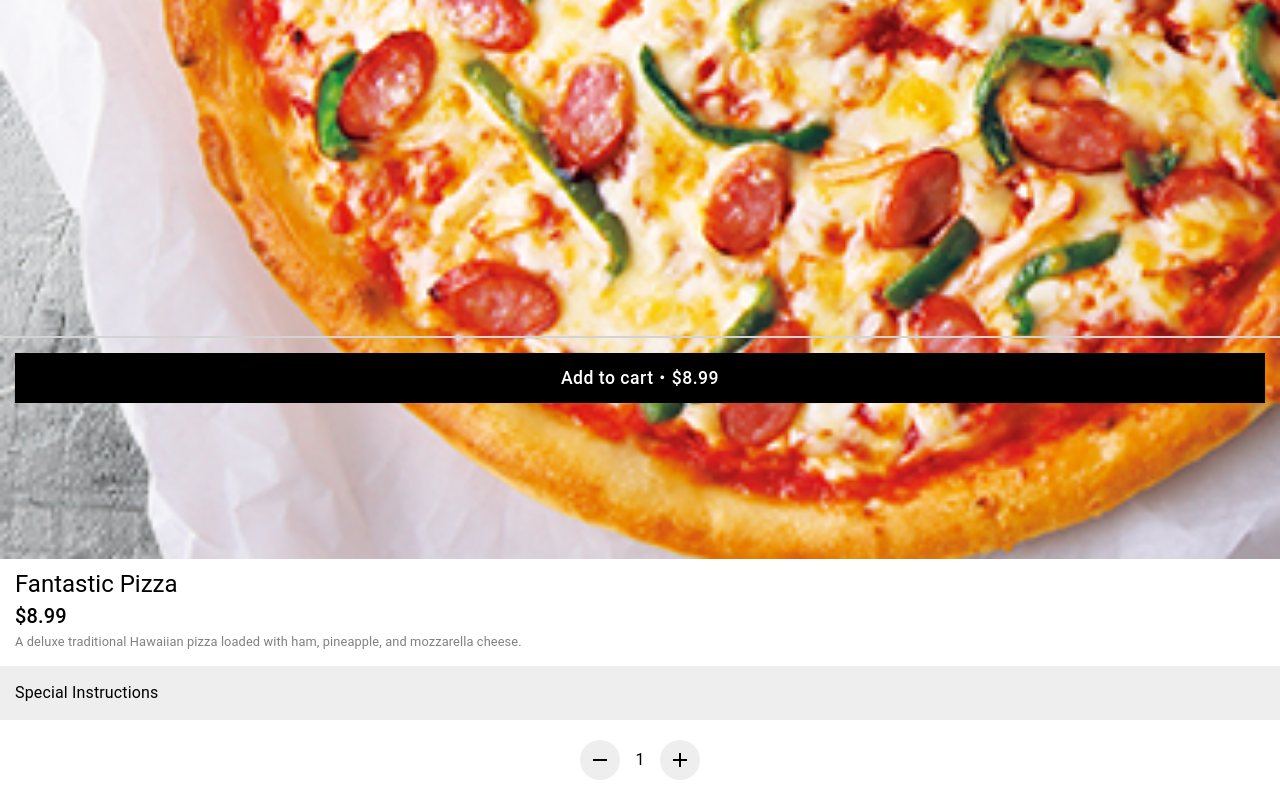
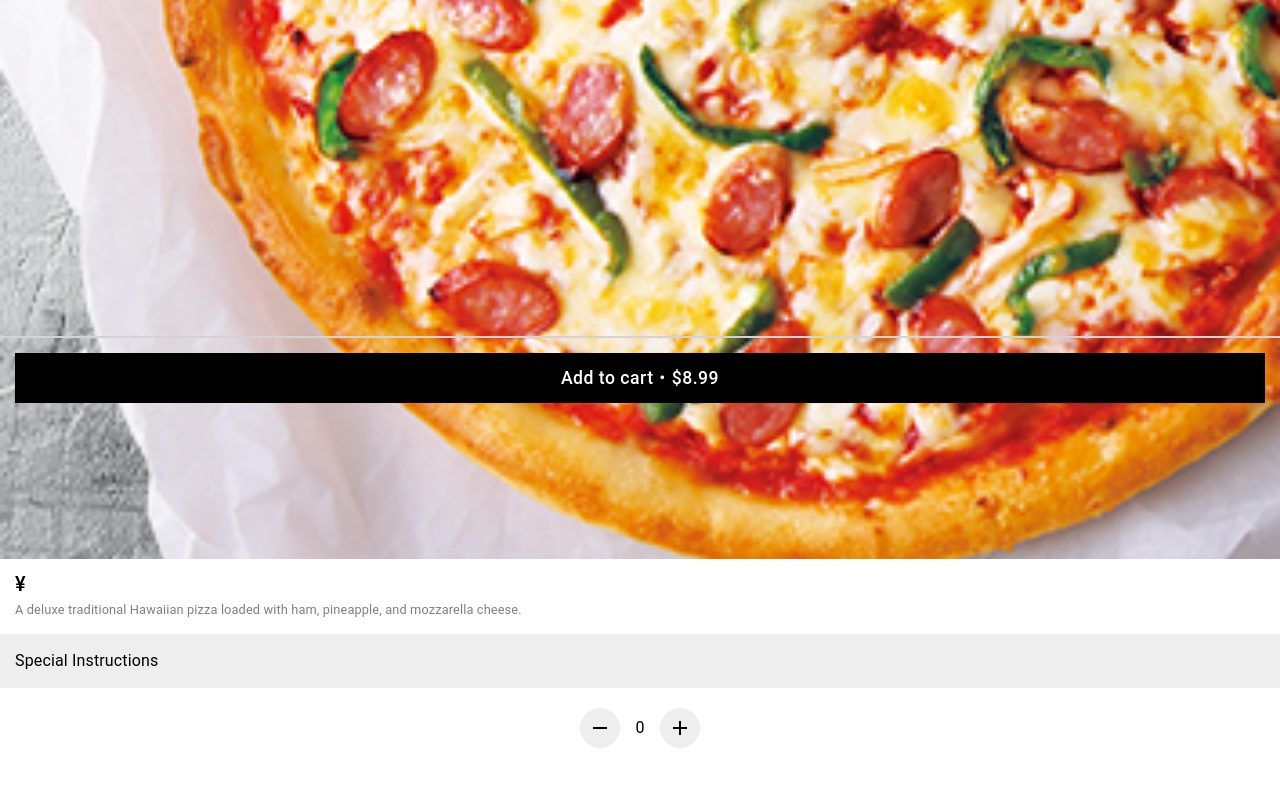
Before and after one commit to ytsujiii/foobar-eats, a React (Create React App) app in the folder frontend/: page /items/1 in a window 1280 px wide. Shown: the part 352-1152 px from the top of the page. After the commit the page ends 1120 px from the top, so only its background shows below. Built offline with nearby package versions, Linux system fonts and the light colour scheme; no server answers; the HTML template or start-up script is replaced by a standard one.

Commit message:
feat: 商品詳細を取得して出す

```diff
--- a/frontend/src/api.ts
+++ b/frontend/src/api.ts
@@ -26,4 +26,11 @@ export default class Api {
       method: "GET",
     });
   }
+
+  public static async getItem(itemId: number): Promise<Item> {
+    return await this.request({
+      url: `/items/${itemId}`,
+      method: "GET",
+    });
+  }
 }
--- a/frontend/src/pages/ItemDetailPage.tsx
+++ b/frontend/src/pages/ItemDetailPage.tsx
@@ -2,12 +2,25 @@ import AddIcon from "@mui/icons-material/Add";
 import CloseIcon from "@mui/icons-material/Close";
 import RemoveIcon from "@mui/icons-material/Remove";
 import { Button, IconButton, Typography } from "@mui/material";
-import React from "react";
-import { useNavigate } from "react-router-dom";
+import React, { useEffect, useState } from "react";
+import { useNavigate, useParams } from "react-router-dom";
+import Api from "../api";
+import Item from "../types/Item";
 import styles from "./ItemDetailPage.module.scss";
 
 const ItemDetailPage = (): React.ReactElement => {
   const navigate = useNavigate();
+  const { itemId: itemIdString } = useParams();
+  const [item, setItem] = useState<Item>();
+  const [count, setCount] = useState<number>(0);
+
+  useEffect(() => {
+    const itemId = Number(itemIdString);
+
+    if (!itemId) return;
+
+    Api.getItem(itemId).then((response) => setItem(response));
+  }, [itemIdString]);
 
   return (
     <>
@@ -20,19 +33,19 @@ const ItemDetailPage = (): React.ReactElement => {
         <img className={styles["thumbnail"]} src="/images/pizza1.jpg" alt="" />
       </div>
       <div className={styles["abstract"]}>
-        <Typography variant="h5">Fantastic Pizza</Typography>
-        <Typography variant="h6">$8.99</Typography>
+        <Typography variant="h5">{item?.name}</Typography>
+        <Typography variant="h6">¥{item?.price}</Typography>
         <Typography className={styles["description"]}>
           A deluxe traditional Hawaiian pizza loaded with ham, pineapple, and mozzarella cheese.
         </Typography>
       </div>
       <Typography className={styles["heading"]}>Special Instructions</Typography>
       <div className={styles["count-input-form-group"]}>
-        <IconButton className={styles["count-button"]}>
+        <IconButton onClick={() => setCount(count - 1)} className={styles["count-button"]}>
           <RemoveIcon />
         </IconButton>
-        <Typography className={styles["count-value"]}>1</Typography>
-        <IconButton className={styles["count-button"]}>
+        <Typography className={styles["count-value"]}>{count}</Typography>
+        <IconButton onClick={() => setCount(count + 1)} className={styles["count-button"]}>
           <AddIcon />
         </IconButton>
       </div>
```
